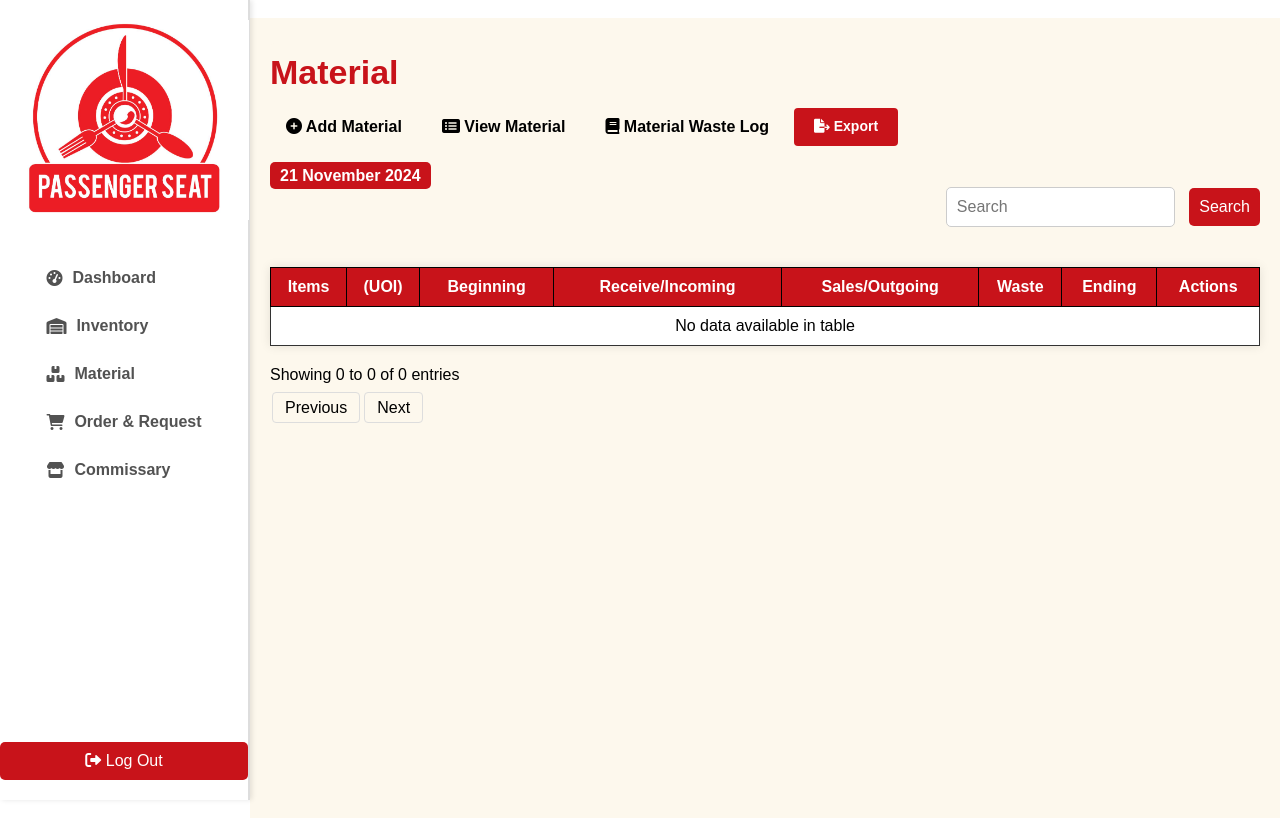
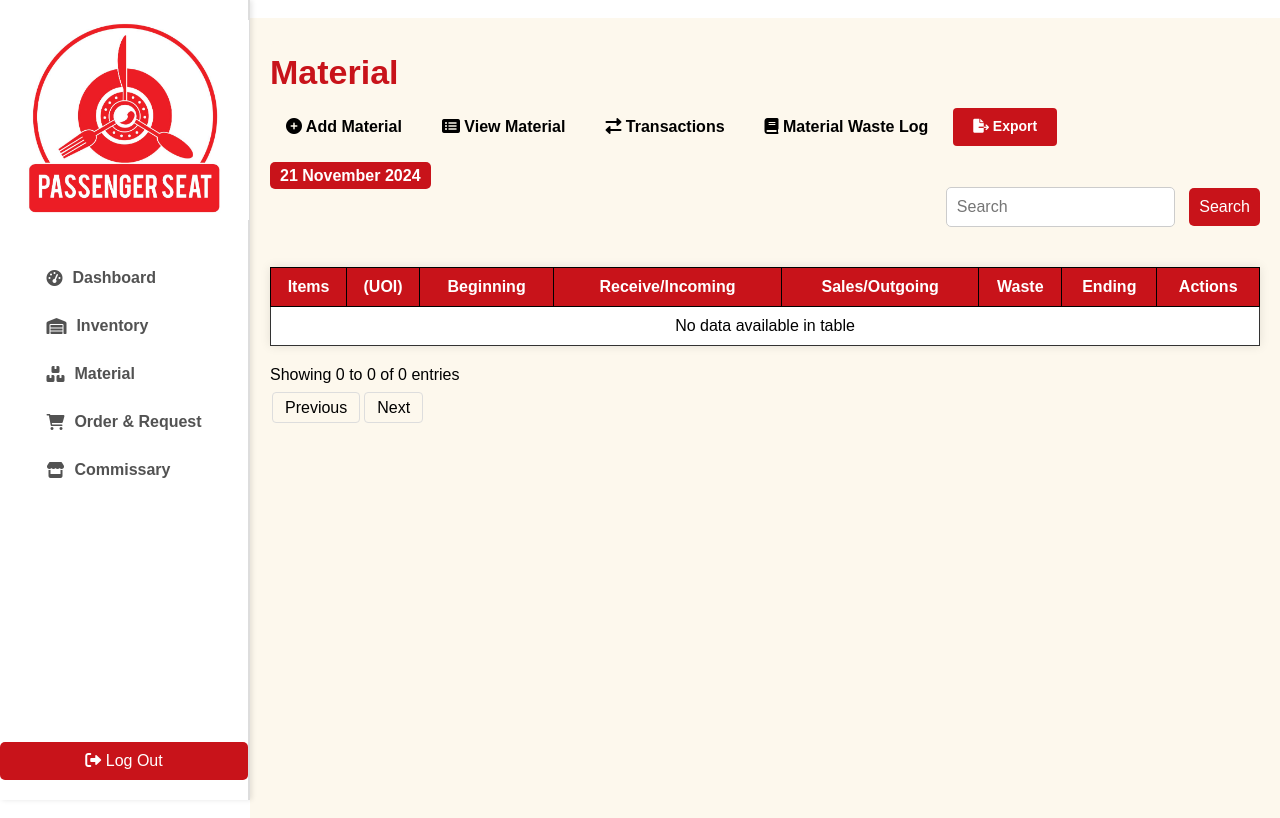
Before and after one commit to RoDriguezBSIT3-2/Material-Management-System, a Flask app: page /material in a window 1280 px wide. Run offline with Flask 3, Linux system fonts and the light colour scheme; some libraries are stand-ins or nearby versions.

Commit message:
Update material.html

```diff
--- a/templates/material.html
+++ b/templates/material.html
@@ -9,6 +9,9 @@
     </a>
     <a href="{{ url_for('view_material') }}" class="nav-button">
         <i class="fas fa-list-alt"></i> View Material
+    </a>
+    <a href="{{ url_for('material_transactions') }}" class="nav-button">
+        <i class="fas fa-exchange-alt"></i> Transactions
     </a>
     <a href="{{ url_for('get_material_log') }}" class="nav-button">
         <i class="fas fa-book"></i> Material Waste Log
```
